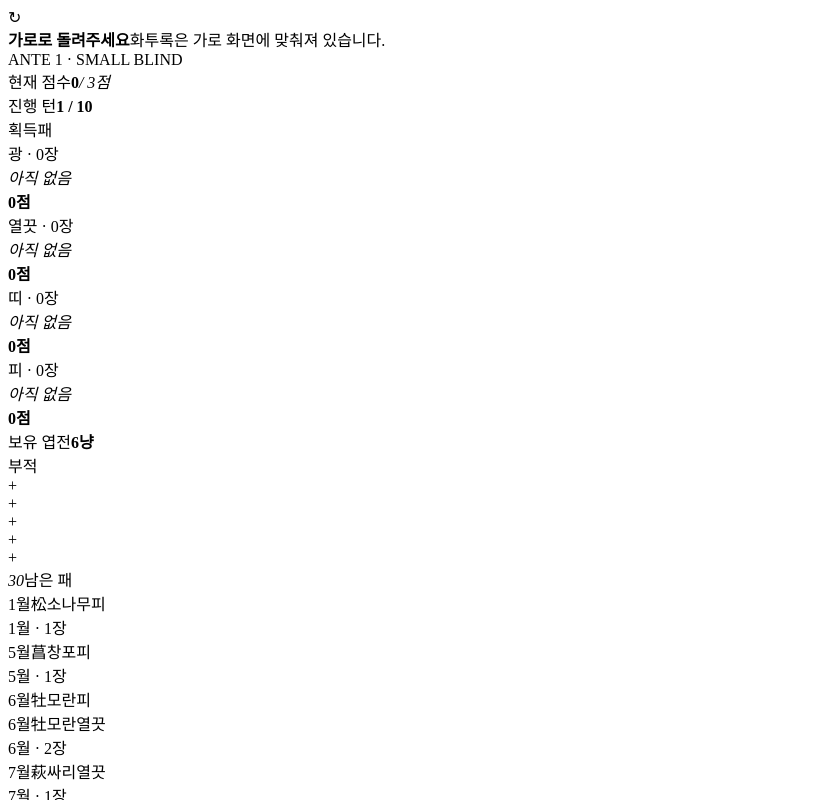
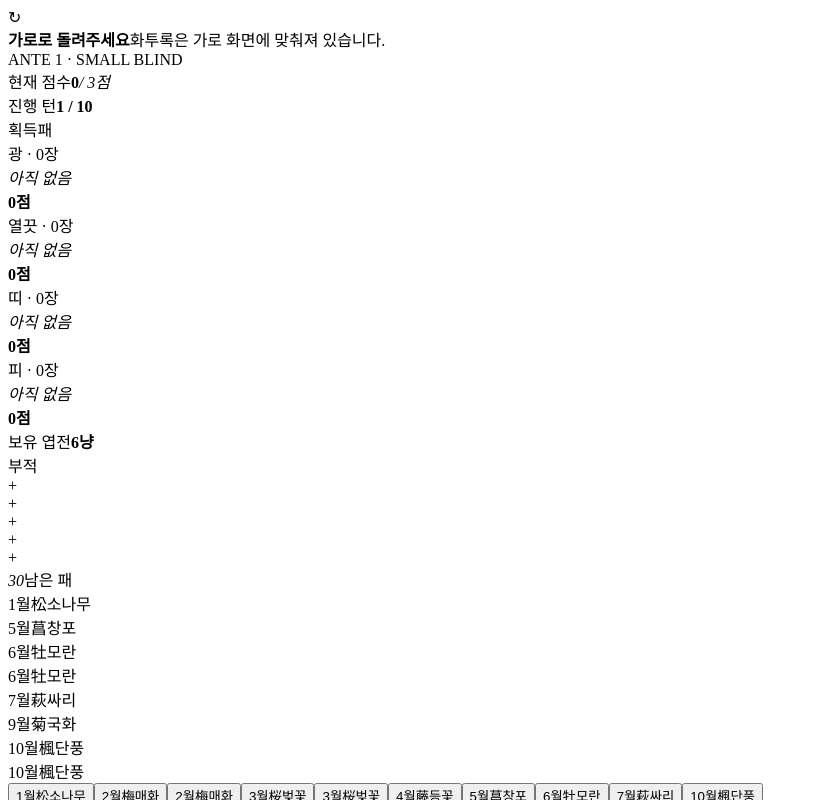
Before and after one commit to Mandheling90/BalatroGo, a React (Vite) app: page / in a window 1280 px wide. Both pictures are taken after a click on the button "도전하기". Shown: the top 800 px of the page, without its empty margins (0-818 px from the left). Built offline with nearby package versions, Linux system fonts and the light colour scheme; the HTML template or start-up script is replaced by a standard one.

Commit message:
팝업 오류 수정

```diff
--- a/src/App.tsx
+++ b/src/App.tsx
@@ -1,6 +1,5 @@
 import { useEffect, useMemo, useState } from 'react'
-import { createPortal } from 'react-dom'
-import { CardKind, charms, createDeck, HwatuCard, kindLabel, scoreCaptured, shuffle } from './game'
+import { CardKind, charms, createDeck, HwatuCard, scoreCaptured, shuffle } from './game'
 
 type Phase = 'blind' | 'playing' | 'shop' | 'gameover'
 type BlindIndex = 0 | 1 | 2
@@ -152,7 +151,6 @@ function Card({ card, selected = false, compact = false, revealed = false, slapp
       className={`hwatu-card kind-${card.kind} ${selected ? 'selected' : ''} ${compact ? 'compact' : ''} ${revealed ? 'revealed' : ''} ${slapped ? 'slapped' : ''} ${flyToScore ? 'fly-to-score' : ''} ${submittedCapture ? 'submitted-capture' : ''}`}
       onClick={onClick}
       aria-pressed={onClick ? selected : undefined}
-      title={card.title}
       style={{
         '--sprite-position': `${(card.spriteColumn / 7) * 100}% ${(card.spriteRow / 5) * 100}%`,
         '--effect-index': effectIndex,
@@ -163,7 +161,6 @@ function Card({ card, selected = false, compact = false, revealed = false, slapp
       <span className="month">{card.month}월</span>
       <span className="plant">{card.symbol}</span>
       <span className="flower">{card.flower}</span>
-      <span className="kind">{kindLabel[card.kind]}</span>
     </Tag>
   )
 }
@@ -541,7 +538,6 @@ function App() {
                     effectIndex={Math.max(0, game.lastRevealed.indexOf(card.id))}
                     effectDelayMs={(game.lastCapturedIds.length ? 1120 : 360) + Math.max(0, game.lastRevealed.indexOf(card.id)) * 900}
                   />
-                  {stackIndex === group.cards.length - 1 && <span>{card.month}월 · {group.cards.length}장</span>}
                 </div>
                 ))
               })}
@@ -575,7 +571,7 @@ function App() {
           </section>
 
         </section>
-        {isResolving && game.lastMatchTarget && submittedAnimationCard && createPortal(
+        {isResolving && game.lastMatchTarget && submittedAnimationCard && (
           <div
             className="submitted-card-flight"
             style={{
@@ -586,8 +582,7 @@ function App() {
             } as React.CSSProperties}
           >
             <Card card={submittedAnimationCard} />
-          </div>,
-          document.body,
+          </div>
         )}
       </div>
       )}
@@ -643,8 +638,6 @@ function App() {
                 {candidates.map((card) => (
                   <button key={card.id} onClick={() => resolveTurn(card.id)}>
                     <Card card={card} />
-                    <strong>{kindLabel[card.kind]}</strong>
-                    <span>{card.title}</span>
                   </button>
                 ))}
               </div>
--- a/src/styles.css
+++ b/src/styles.css
@@ -263,6 +263,7 @@ button:focus-visible { outline: 3px solid #ffe487; outline-offset: 3px; }
 .rail-won-pile .won-group { min-height: 92px; }
 .rail-won-pile .won-group > div { height: 76px; }
 .rail-won-pile .won-group .compact { width: 27px; margin-left: -15px; }
+.rail-won-pile .hwatu-card .month { display: none; }
 .won-group.just-scored { animation: scorePileKick .4s 1s cubic-bezier(.2, .9, .3, 1.3) both; border-color: #d9ae52; }
 .won-group .hwatu-card.fly-to-score {
   position: relative;
```
